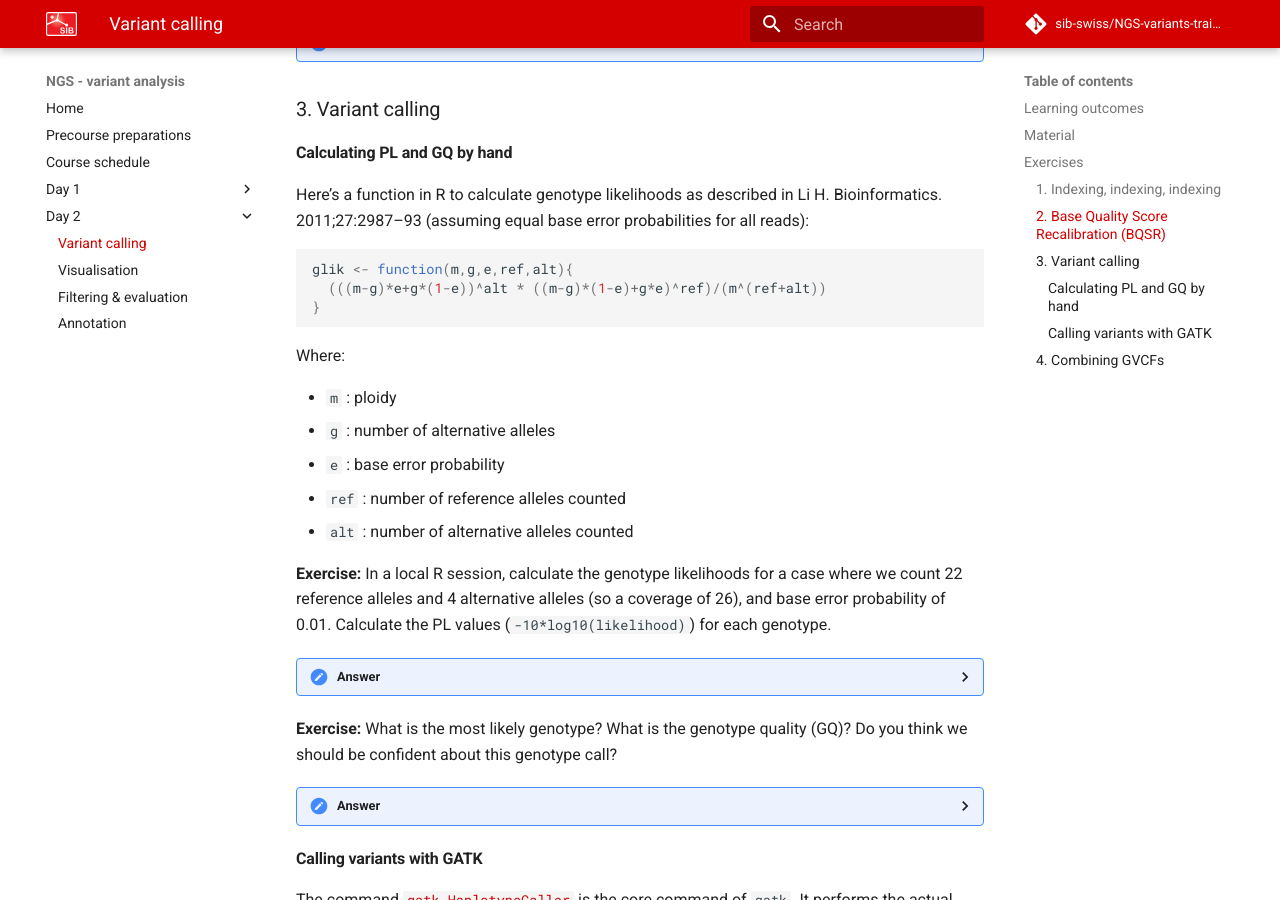
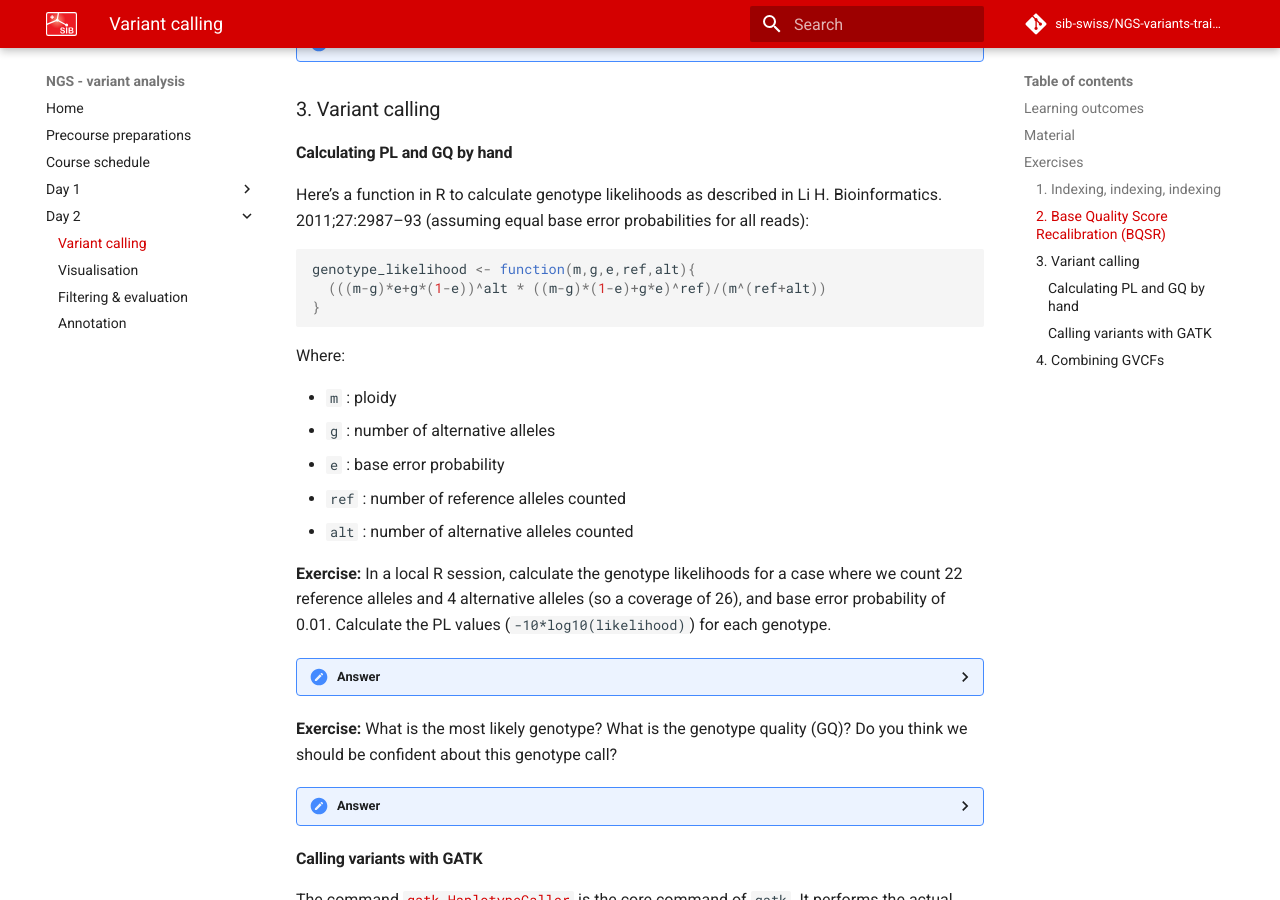
Before and after one commit to sib-swiss/NGS-variants-training, an MkDocs documentation site: the page built from docs/day2/variant_calling.md, in a window 1280 px wide and 900 px high, scrolled down 3069 px. Built offline with MkDocs 1.6.1 and Material for MkDocs 9.7.7, drawn with Linux system fonts in a browser that asks for light colours; comment, search, counter and statistics services are not loaded; the version menu is left out.

Commit message:
better function name

````diff
--- a/docs/day2/variant_calling.md
+++ b/docs/day2/variant_calling.md
@@ -173,7 +173,7 @@ BQSR is done in two steps:
 Here's a function in R to calculate genotype likelihoods as described in Li H.  Bioinformatics. 2011;27:2987–93 (assuming equal base error probabilities for all reads):
 
 ```R
-glik <- function(m,g,e,ref,alt){
+genotype_likelihood <- function(m,g,e,ref,alt){
   (((m-g)*e+g*(1-e))^alt * ((m-g)*(1-e)+g*e)^ref)/(m^(ref+alt))
 }
 ```
@@ -191,11 +191,11 @@ Where:
 ??? done "Answer"
     ```R
     # For g = 0 (i.e. 0 reference alleles)
-    -10*log10(glik(m = 2, g= 0, e = 0.01, ref = 22, alt = 4))
+    -10*log10(genotype_likelihood(m = 2, g= 0, e = 0.01, ref = 22, alt = 4))
     # [1] 80.96026
-    -10*log10(glik(m = 2, g= 1, e = 0.01, ref = 22, alt = 4))
+    -10*log10(genotype_likelihood(m = 2, g= 1, e = 0.01, ref = 22, alt = 4))
     # [1] 78.2678
-    -10*log10(glik(m = 2, g= 2, e = 0.01, ref = 22, alt = 4))
+    -10*log10(genotype_likelihood(m = 2, g= 2, e = 0.01, ref = 22, alt = 4))
     # [1] 440.1746
     ```
 
````
